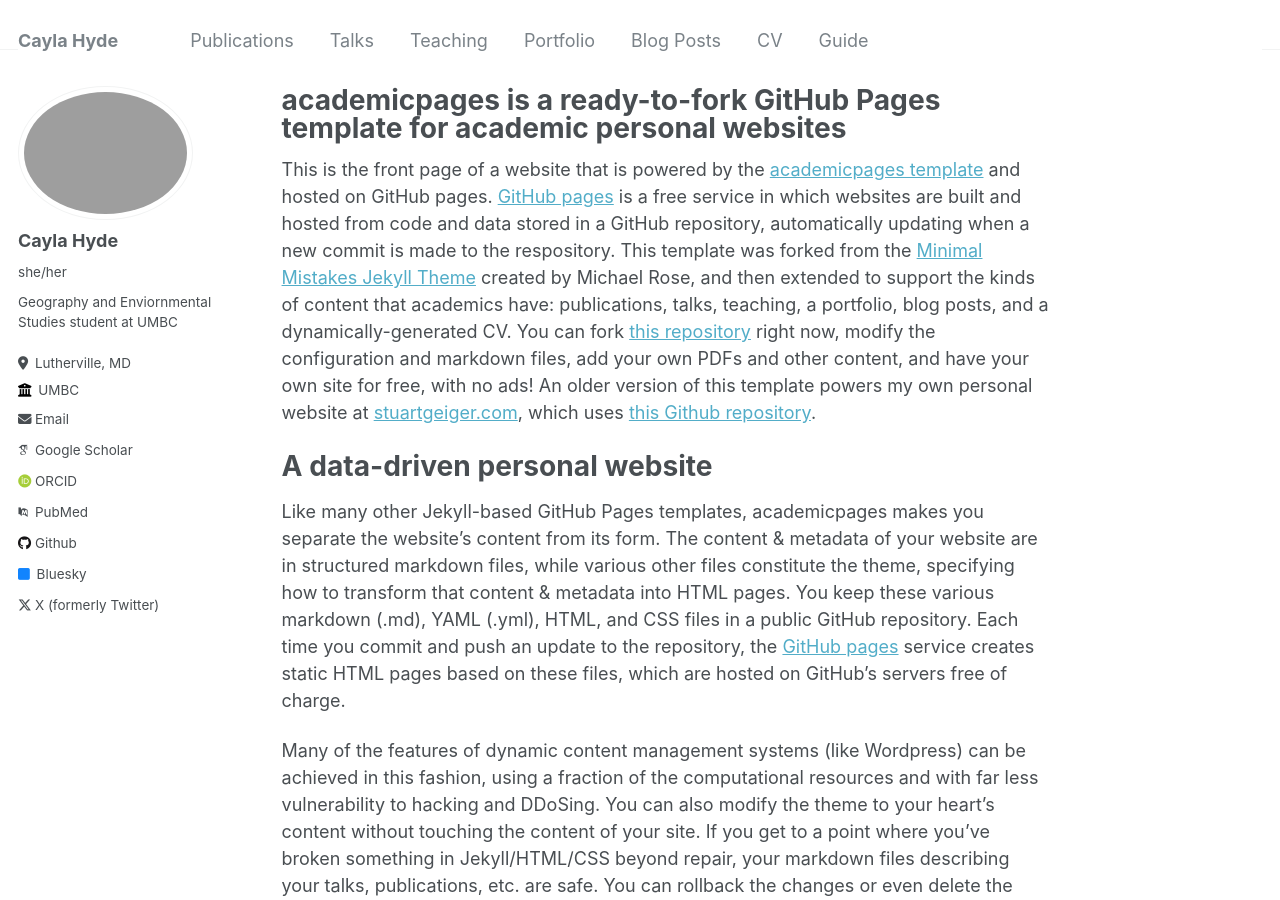
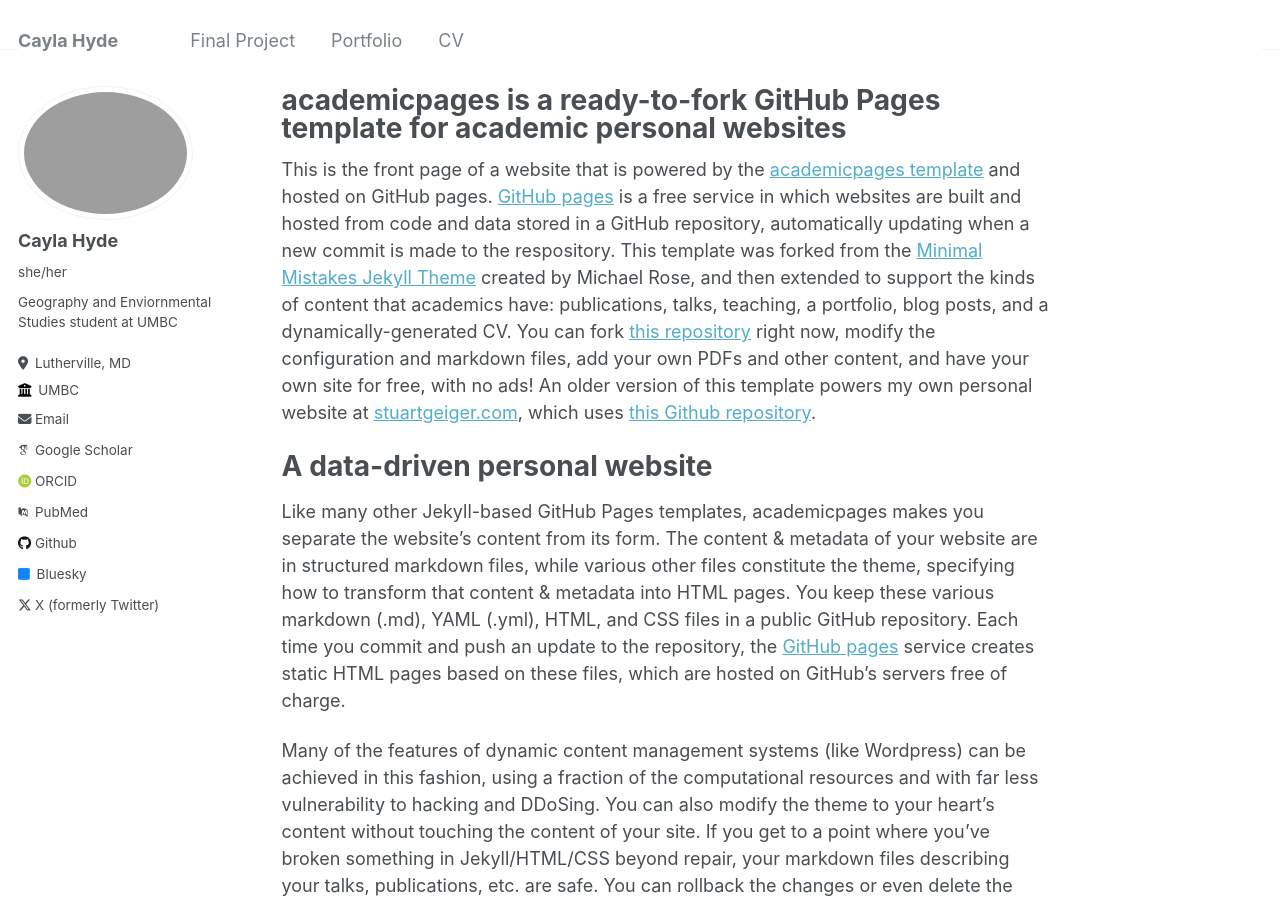
Before and after one commit to caylah1/caylah, a Jekyll site: the page built from _pages/about.md, in a window 1280 px wide and 900 px high. Built offline with Jekyll 4.4.1, drawn with Linux system fonts in a browser that asks for light colours; some web fonts are replaced.

Commit message:
Update navigation.yml

```diff
--- a/_data/navigation.yml
+++ b/_data/navigation.yml
@@ -1,22 +1,10 @@
 # main links links
 main:
-  - title: "Publications"
-    url: /publications/
-
-  - title: "Talks"
-    url: /talks/
-
-  - title: "Teaching"
-    url: /teaching/
+  - title: "Final Project"
+    url: /finalproject/
 
   - title: "Portfolio"
     url: /portfolio/
 
-  - title: "Blog Posts"
-    url: /year-archive/
-
   - title: "CV"
     url: /cv/
-
-  - title: "Guide"
-    url: /markdown/
```
